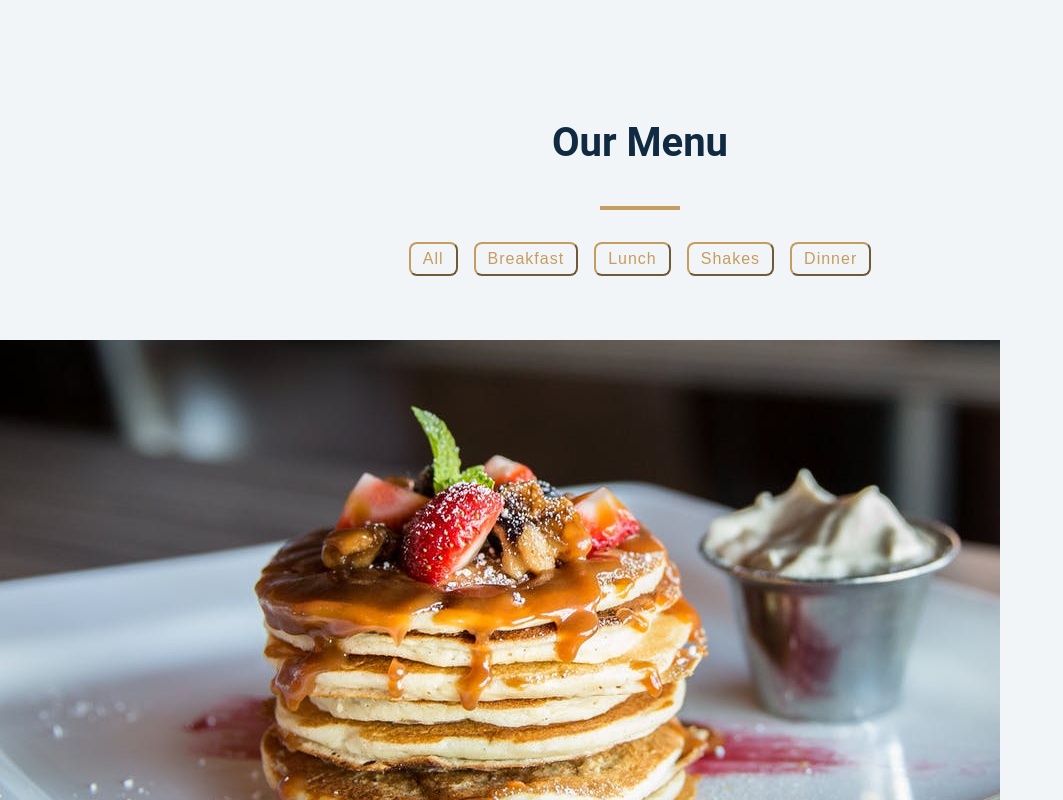
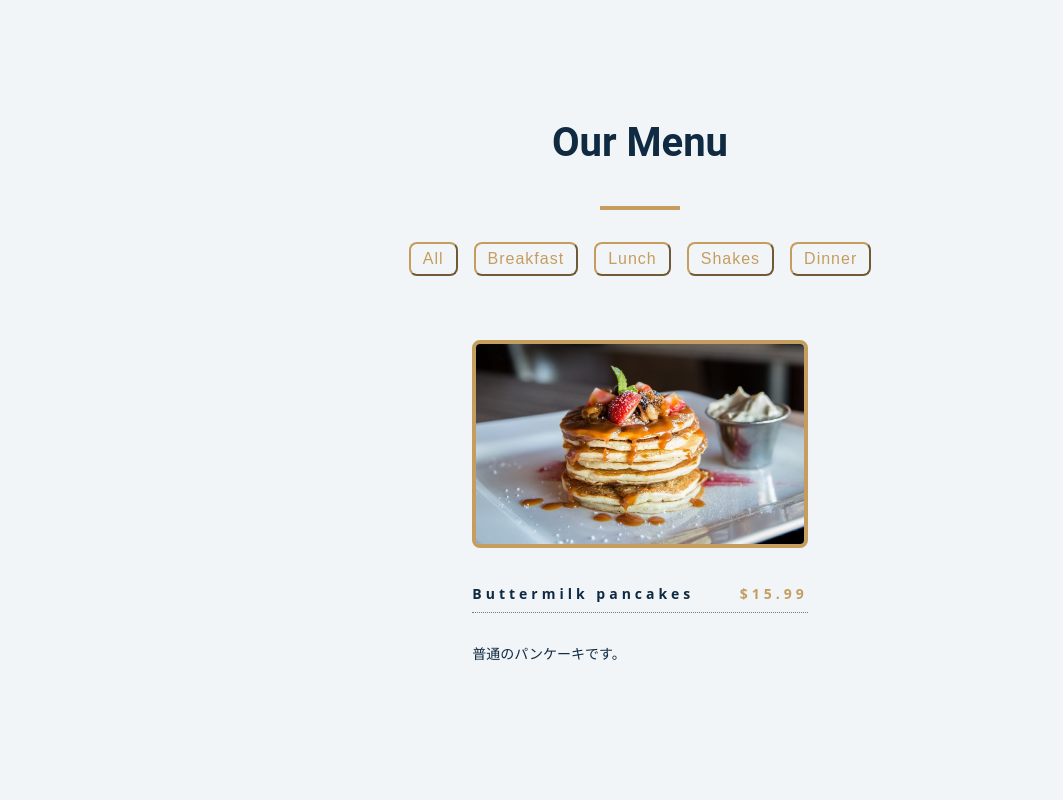
Before and after one commit to r-shirasu/menu_React_practice, a React (Create React App) app: page / in a window 1280 px wide. Shown: the top 800 px of the page, without its empty margins (0-1063 px from the left). Built offline with nearby package versions, Linux system fonts and the light colour scheme.

Commit message:
scss調整

```diff
--- a/src/Menu.js
+++ b/src/Menu.js
@@ -23,7 +23,11 @@ export const Menu = () => {
       </div>
       <div className="section">
         <article className="menu-item">
-          <img src={menudata[0].img} alt={menudata[0].alt}></img>
+          <img
+            src={menudata[0].img}
+            className="photo"
+            alt={menudata[0].alt}
+          ></img>
           <div className="item-info">
             <header>
               <h4 className="title">{menudata[0].title}</h4>
--- a/src/Menu.scss
+++ b/src/Menu.scss
@@ -21,3 +21,56 @@
     color: white;
   }
 }
+
+.section {
+  width: 90vw;
+  margin: 0 auto;
+  max-width: 1170px;
+  display: grid;
+  gap: 3rem 2rem;
+  justify-items: center;
+
+  .menu-item {
+    display: grid;
+    gap: 1rem 2rem;
+    max-width: 25rem;
+
+    img {
+      display: block;
+    }
+
+    .photo {
+      object-fit: cover;
+      height: 200px;
+      border-radius: 0.5rem;
+      border: 0.25rem solid #c59d5f;
+    }
+  }
+
+  .item-info {
+    header {
+      display: flex;
+      justify-content: space-between;
+      border-bottom: 0.5px dotted hsl(210deg 22% 49%);
+
+      h4 {
+        margin-bottom: 0.5rem;
+        font-size: 0.875rem;
+        letter-spacing: 0.25rem;
+        font-weight: bold;
+      }
+
+      .title {
+      }
+
+      .price {
+        color: #c59d5f;
+      }
+    }
+
+    .item-text {
+      margin-bottom: 0;
+      padding-top: 1rem;
+    }
+  }
+}
--- a/src/Menudata.js
+++ b/src/Menudata.js
@@ -1,11 +1,11 @@
 export const menudata = [
   {
     id: 1,
-    title: "buttermilk pancakes",
+    title: "Buttermilk pancakes",
     category: "breakfast",
-    price: 15.99,
+    price: `$15.99`,
     img: `${process.env.PUBLIC_URL}/images/item-1.jpeg`,
-    alt: "buttermilk pancakes",
+    alt: "Buttermilk pancakes",
     desc: "普通のパンケーキです。",
   },
 ];
```
